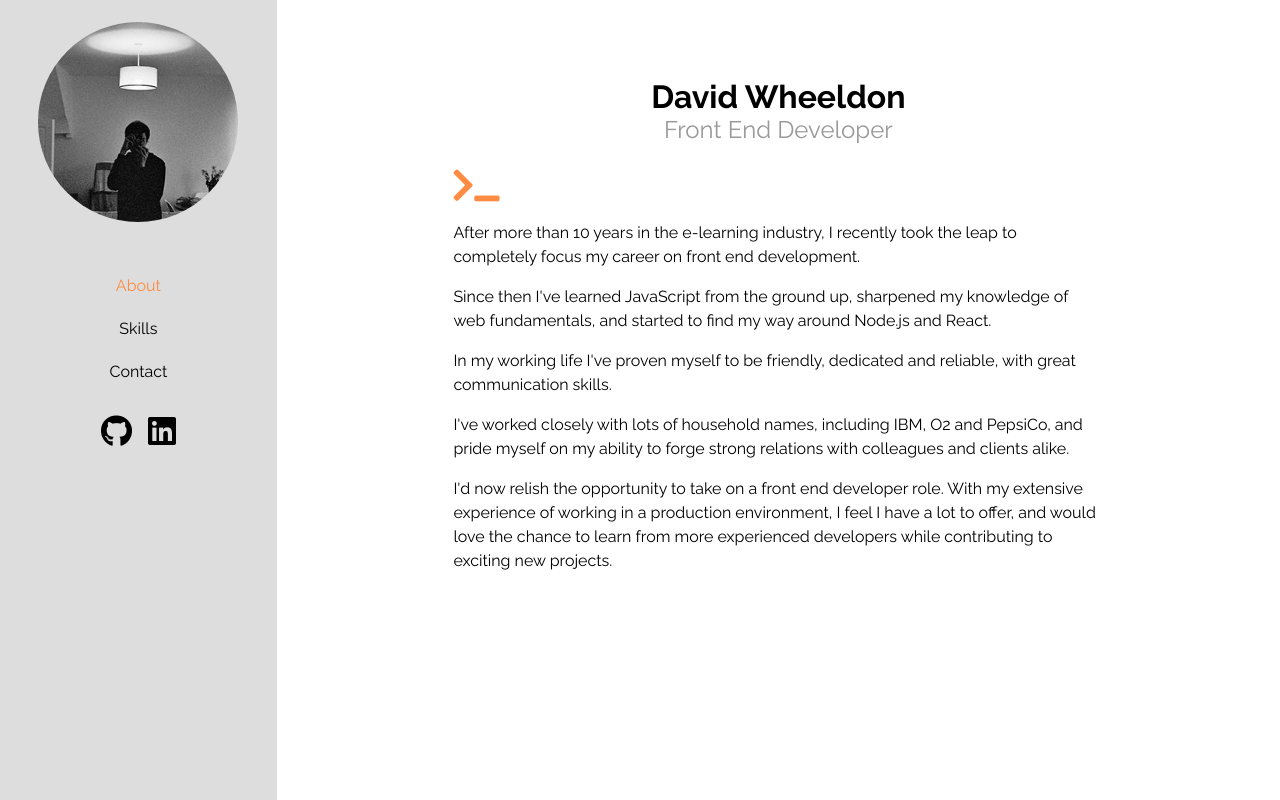
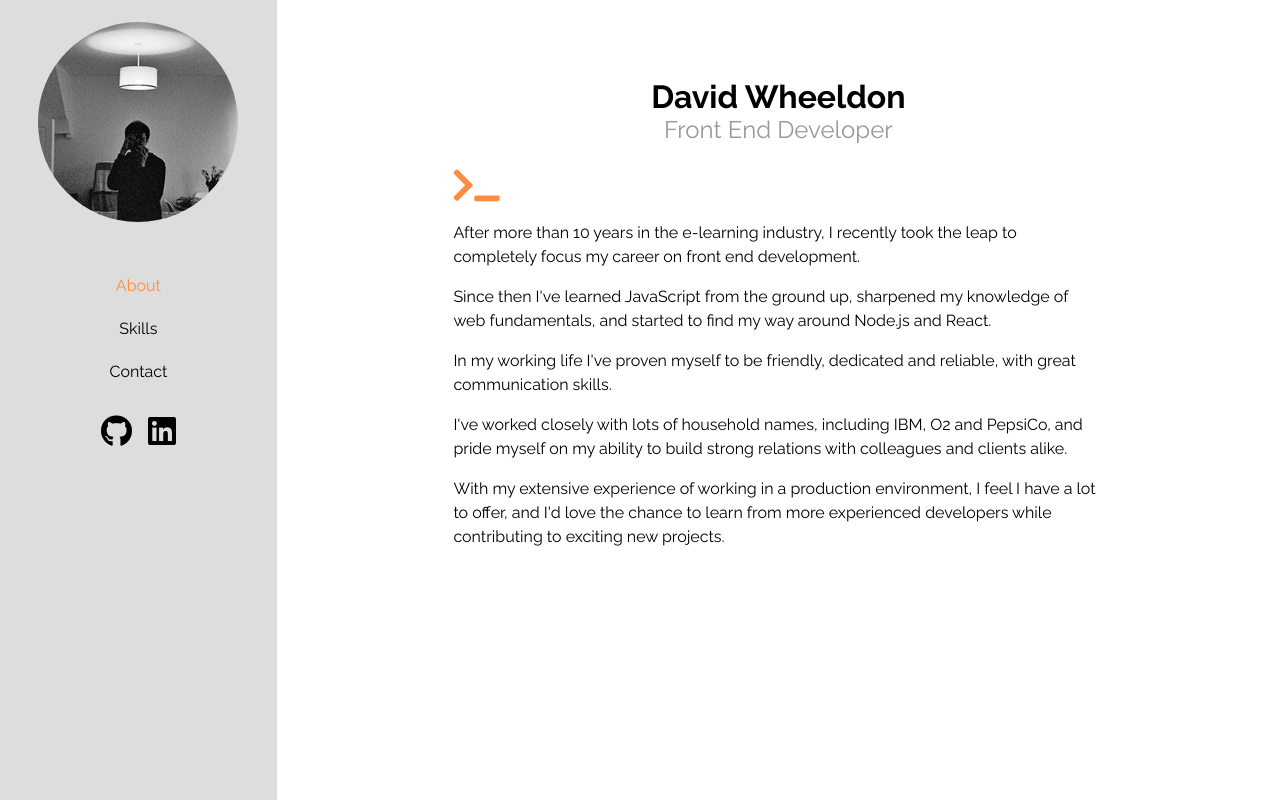
Before and after one commit to dwheeldo/dev-resume, a React (Create React App) app: page / in a window 1280 px wide. Built offline with nearby package versions, Linux system fonts and the light colour scheme.

Commit message:
Updated about section

```diff
--- a/src/About.js
+++ b/src/About.js
@@ -7,8 +7,8 @@ const About = () => {
       <p>After more than 10 years in the e-learning industry, I recently took the leap to completely focus my career on front end development.</p>
       <p>Since then I've learned JavaScript from the ground up, sharpened my knowledge of web fundamentals, and started to find my way around Node.js and React.</p>
       <p>In my working life I've proven myself to be friendly, dedicated and reliable, with great communication skills.</p>
-      <p>I've worked closely with lots of household names, including IBM, O2 and PepsiCo, and pride myself on my ability to forge strong relations with colleagues and clients alike.</p>
-      <p>I'd now relish the opportunity to take on a front end developer role. With my extensive experience of working in a production environment, I feel I have a lot to offer, and would love the chance to learn from more experienced developers while contributing to exciting new projects.</p>
+      <p>I've worked closely with lots of household names, including IBM, O2 and PepsiCo, and pride myself on my ability to build strong relations with colleagues and clients alike.</p>
+      <p>With my extensive experience of working in a production environment, I feel I have a lot to offer, and I'd love the chance to learn from more experienced developers while contributing to exciting new projects.</p>
     </div>
   )
 }
```
Also changed, not shown: package.json (+7 -1 lines), 1 other file (tests, documents, lock files or other folders).
